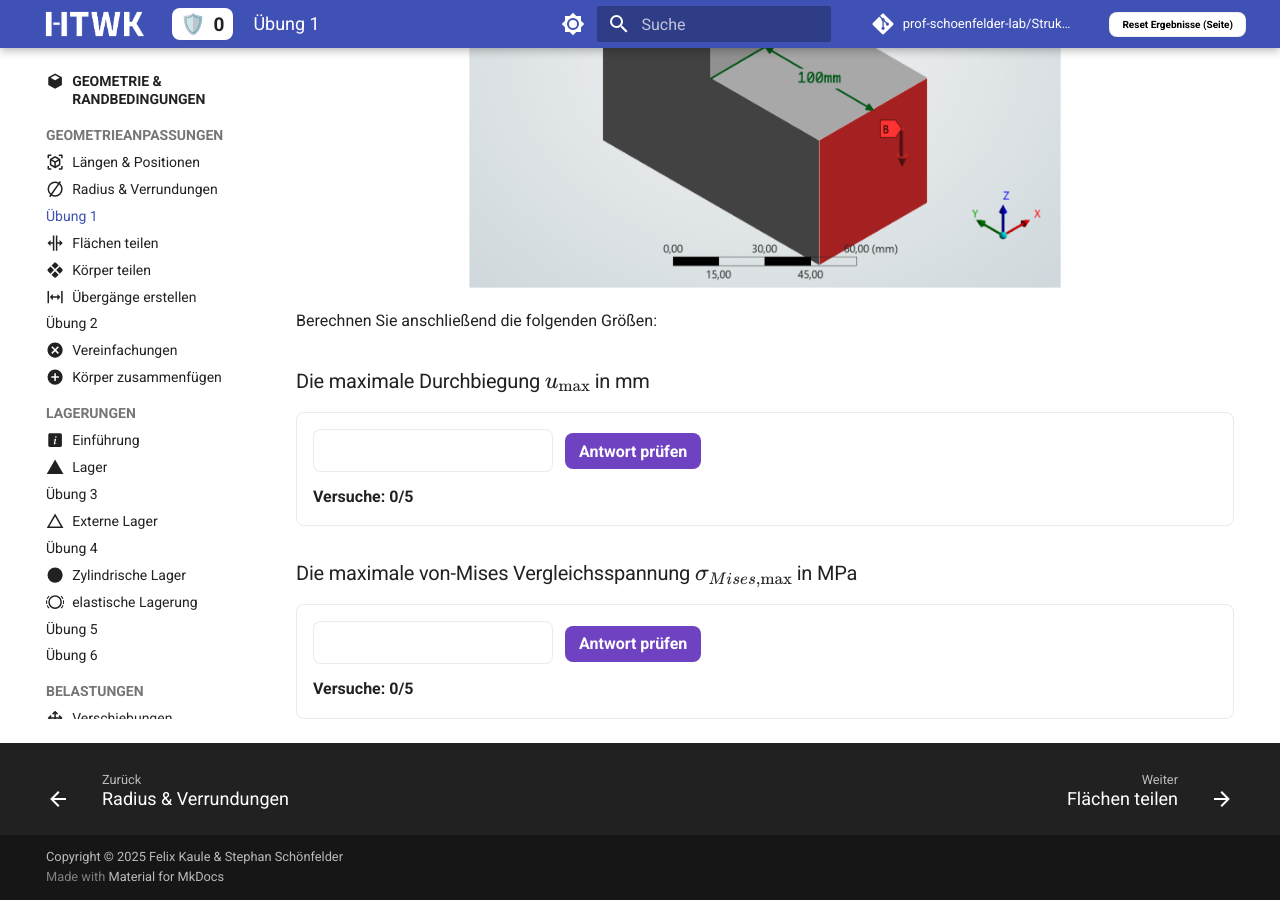
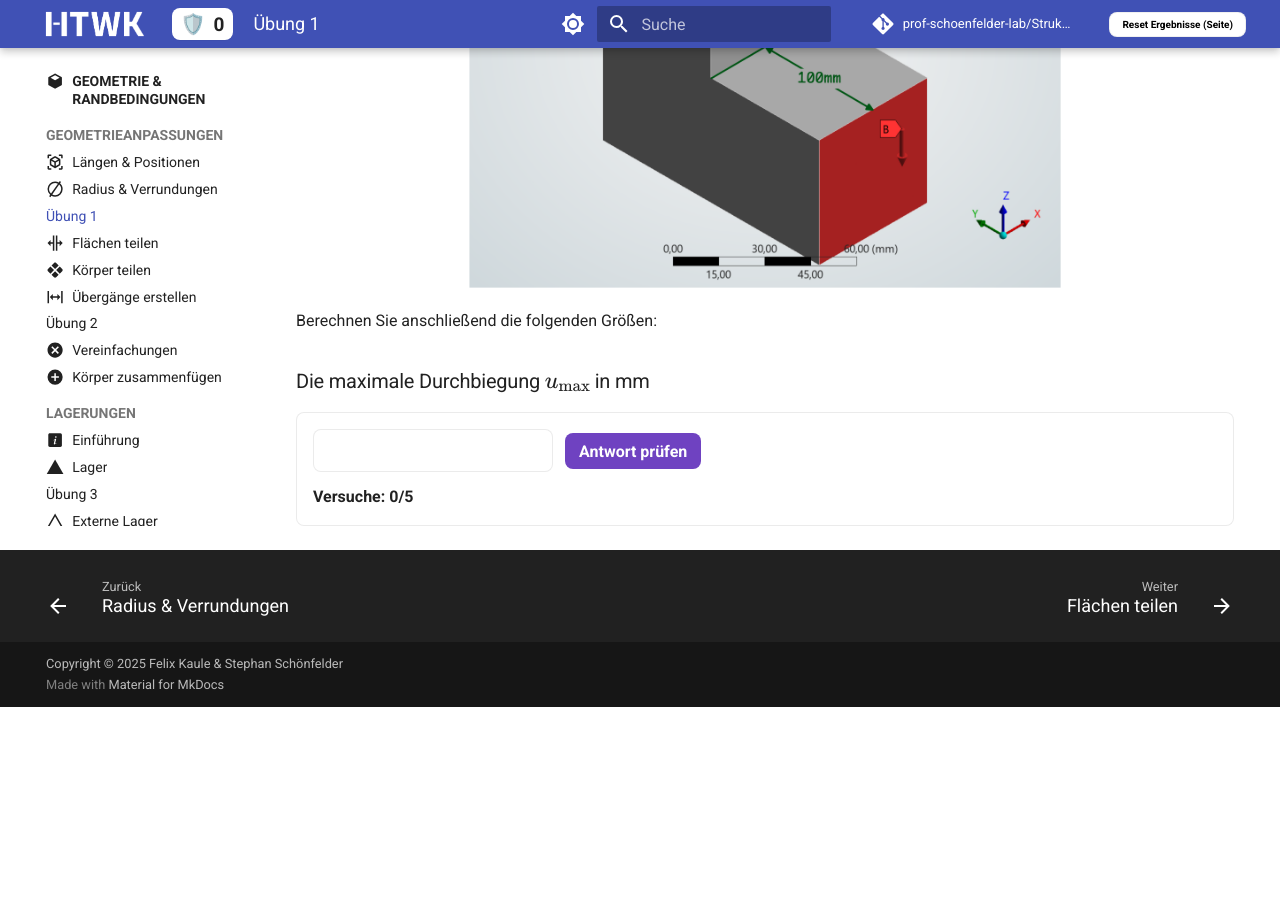
Before and after one commit to prof-schoenfelder-lab/Strukturmechanik, an MkDocs documentation site: the page built from docs/P2_Geometrie_Randbedingungen/01_Geometrie_anpassen/Uebung-1.md, in a window 1280 px wide and 900 px high, scrolled down 2694 px. Built offline with MkDocs 1.6.1 and Material for MkDocs 9.7.7, drawn with Linux system fonts in a browser that asks for light colours; comment, search, counter and statistics services are not loaded; after the commit the page ends 3401 px from its top, so only the background shows below that.

Commit message:
Ue1 Spannung rausgenommen

```diff
--- a/docs/P2_Geometrie_Randbedingungen/01_Geometrie_anpassen/Uebung-1.md
+++ b/docs/P2_Geometrie_Randbedingungen/01_Geometrie_anpassen/Uebung-1.md
@@ -66,8 +66,3 @@ Berechnen Sie anschließend die folgenden Größen:
 
 <div class="numeric-question" data-answer="0.803" data-tolerance="0.05" data-points="5" data-attempts="5"  data-hints="Einheit auf mm gewechselt? Richtige Kante verlängert ?">
 </div>
-
-### Die maximale von-Mises Vergleichsspannung $\sigma_{Mises, \max }$ in MPa
-
-<div class="numeric-question" data-answer="589.74" data-tolerance="3.5" data-points="5" data-attempts="5"  data-hints="Einheit auf mm (MPa) gewechselt? Richtige Kante verlängert ?">
-</div>
```
